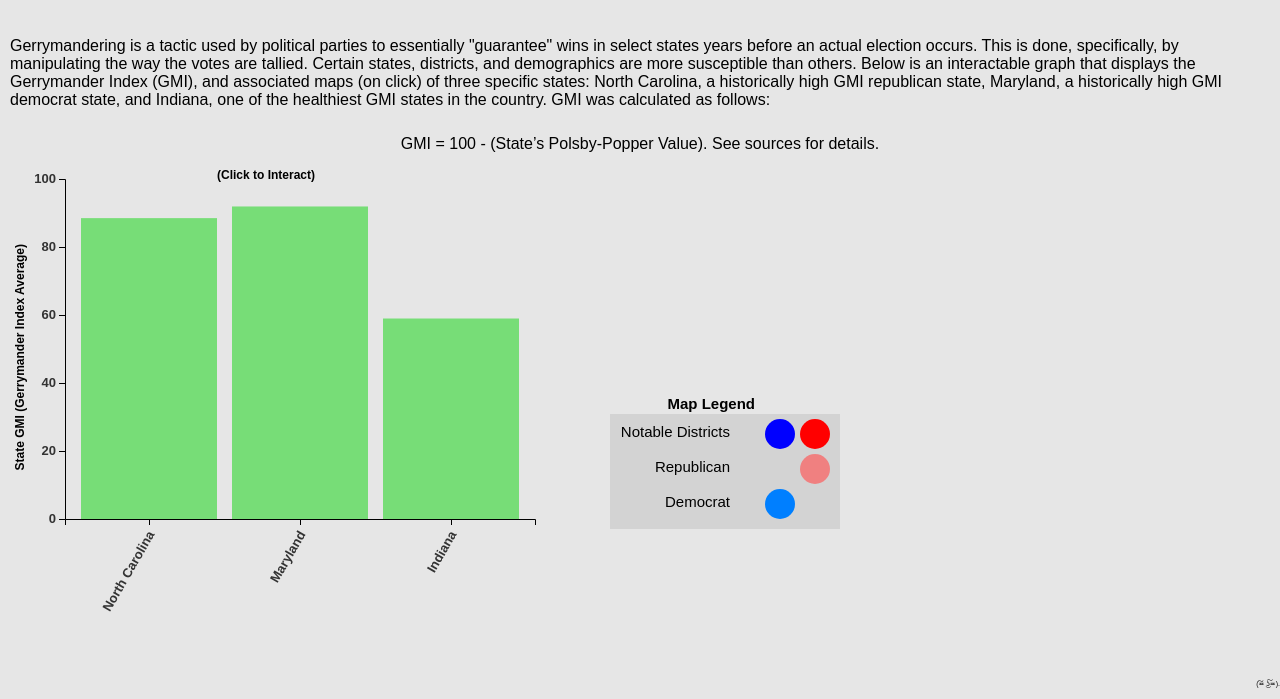
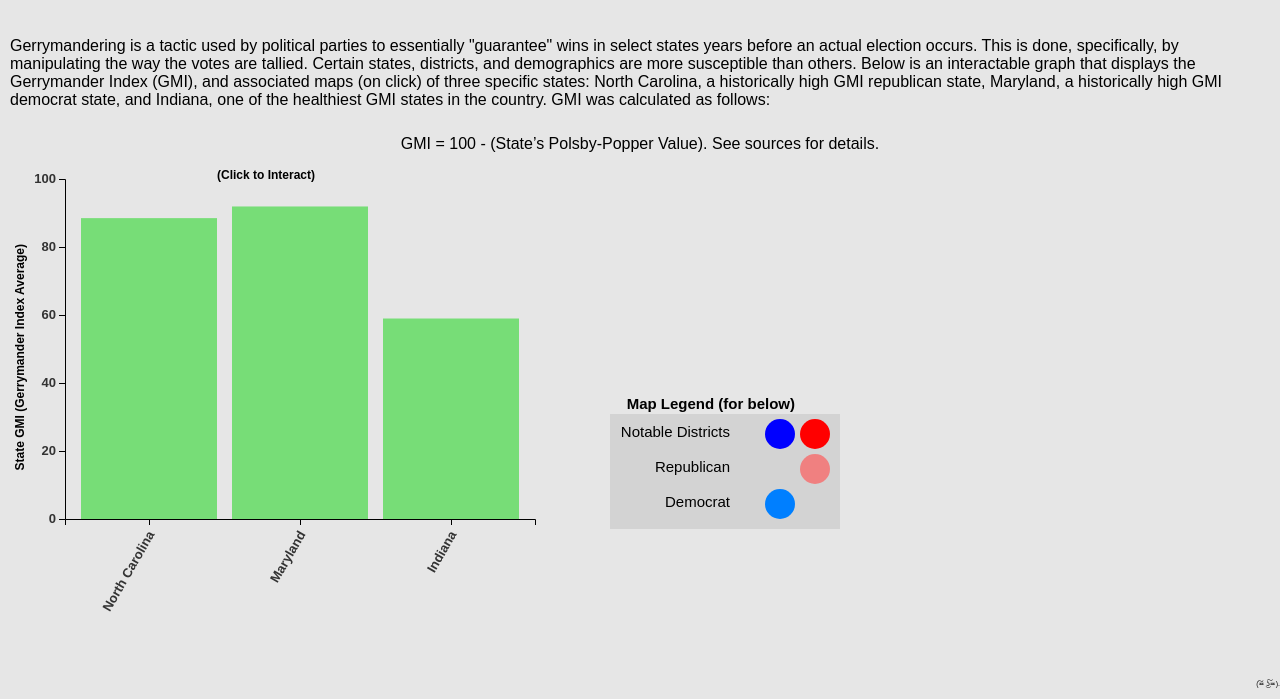
Before and after one commit to Arndtman/CS165Final, a plain HTML site: page index.html in a window 1280 px wide. Shown: the part 101-800 px from the top of the page. Drawn offline with nearby package versions, Linux system fonts and the light colour scheme.

Commit message:
Update index.html

```diff
--- a/index.html
+++ b/index.html
@@ -399,11 +399,11 @@
 
             svg2.append("text")
                 .attr("class", "label")
-                .attr("x", width -125)
+                .attr("x", width -85)
                 .attr("y", (height+100)-200)
                 .style("text-anchor", "end")
                 .style("font-weight", "bold")
-                .text("Map Legend");
+                .text("Map Legend (for below)");
 
             svg2.append("text")
                 .attr("class", "label")
```
